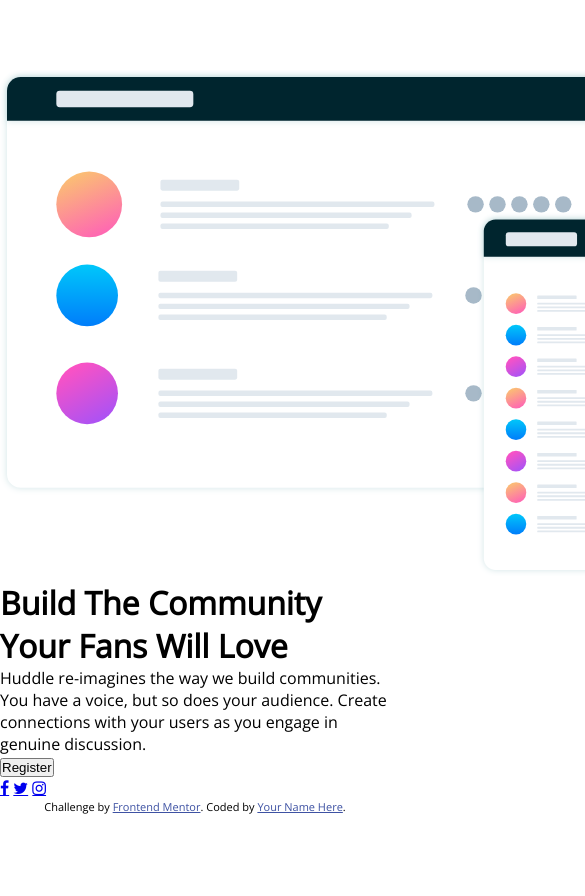
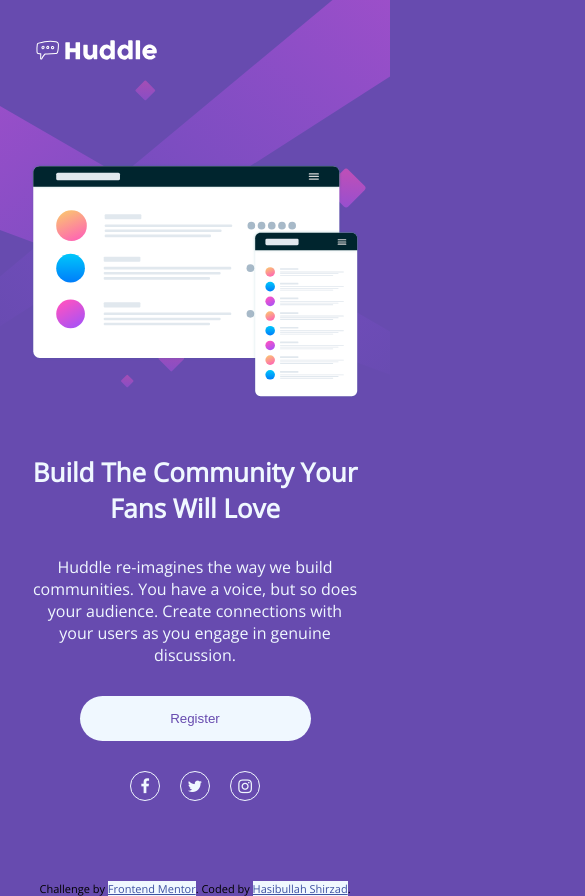
Before and after one commit to Haseebullah555/huddle-landing-page-with-single-introductory-section, a plain HTML site: page index.html in a window 390 px wide. Shown: the top 896 px of the page, 585 px wide, since content can reach past the window. Before the commit the page ends 844 px from the top, so only its background shows below. Drawn offline with nearby package versions, Linux system fonts and the light colour scheme.

Commit message:
add some final style and also add the developer's profile link

```diff
--- a/index.html
+++ b/index.html
@@ -16,10 +16,6 @@
   <title>Frontend Mentor | Huddle landing page with single introductory section</title>
 
   <!-- Feel free to remove these styles or customise in your own stylesheet 👍 -->
-  <style>
-    .attribution { font-size: 11px; text-align: center; }
-    .attribution a { color: hsl(228, 45%, 44%); }
-  </style>
 </head>
 <body>
   <main>
@@ -39,19 +35,19 @@
         </div>
       </div>
       <div class="footer">
-        <a href="#" class="fa fa-facebook"></a>
-        <a href="#" class="fa fa-twitter"></a>
-        <a href="#" class="fa fa-instagram"></a>
+        <div class="circle"><a href="#" class="fa fa-facebook"></a></div>
+        <div class="circle"><a href="#" class="fa fa-twitter"></a></div>
+        <div class="circle"><a href="#" class="fa fa-instagram"></a></div>
       </div>
+      <footer>
+        <p class="attribution">
+          Challenge by <a href="https://www.frontendmentor.io?ref=challenge" target="_blank">Frontend Mentor</a>.
+          Coded by <a href="https://www.frontendmentor.io/profile/Haseebullah555">Hasibullah Shirzad</a>.
+        </p>
+      </footer>
     </div>
   </main>
 
 
-  <footer>
-    <p class="attribution">
-      Challenge by <a href="https://www.frontendmentor.io?ref=challenge" target="_blank">Frontend Mentor</a>.
-      Coded by <a href="#">Your Name Here</a>.
-    </p>
-  </footer>
 </body>
 </html>
--- a/stylesheet.css
+++ b/stylesheet.css
@@ -1,3 +1,4 @@
+/* Global styling */
 :root{
     --violet: hsl(257, 40%, 49%);
     --soft-Magenta: hsl(300, 69%, 71%);
@@ -10,3 +11,125 @@
 html{
     font-family: 'Open Sans', sans-serif;
 }
+body{
+    background-color: var(--violet);
+    background-image: url("images/bg-desktop.svg");
+    background-repeat: no-repeat;
+    background-size: contain;
+}
+/* container styling */
+.header{
+
+    padding-bottom: 50px;
+}
+.container{
+    display: flex;
+    flex-direction: column;
+    justify-content: center;
+    padding: 50px;
+    gap: 50px;
+}
+.content{
+    display: flex;
+    align-items: flex-start;
+    justify-content: space-between;
+    color: aliceblue;
+    margin: -50px 0px;
+}
+.content img{
+    width: 100%;
+}
+.photo{
+    /* flex: 1; */
+    width: 60%;
+}
+.discription{
+    /* flex: 1; */
+    width: 35%;
+    padding-top: 50px;
+    display: flex;
+    flex-direction: column;
+    align-items: flex-start;
+    gap: 30px;
+}
+.discription button{
+    border: none;
+    background-color: aliceblue;
+    color:var(--violet);
+    border-radius: 30px;
+    padding: 15px 60px;
+}
+.footer{
+    display: flex;
+    justify-content: flex-end;
+    gap: 20px;
+    /* margin:0px 0px ; */
+}
+.circle{
+    width: 30px;
+    height: 30px;
+    border:1px solid aliceblue;
+    display: flex;
+    align-items: center;
+    justify-content: center;
+    border-radius: 50%;
+}
+.footer a{
+    text-decoration: none;
+    color: aliceblue;
+}
+.attribution {
+    font-size: 11px; text-align: center;
+}
+.attribution a {
+    color: hsl(228, 45%, 44%);
+    background-color: aliceblue;
+}
+@media screen and (max-width: 600px){
+    body{
+    background-image: url("images/bg-mobile.svg");
+}
+    .header img{
+        width: 130px;
+        height: 100px;
+    }
+    .container{
+        padding: 0px 30px;
+    }
+    .content{
+    display: flex;
+    flex-direction: column;
+    align-items: center;
+    justify-content: space-between;
+    color: aliceblue;
+}
+
+.photo{
+    width: 100%;
+}
+.discription{
+    width: 100%;
+    padding-top: 50px;
+    display: flex;
+    flex-direction: column;
+    align-items: center;
+    justify-content: center;
+    gap: 30px;
+    text-align: center;
+}
+.content img{
+    padding-top: 8px;
+}
+.discription h1{
+    font-size: 26px;
+}
+.discription button{
+    width: 70%;
+}
+.footer{
+    display: flex;
+    justify-content: center;
+    gap: 20px;
+    margin:30px 0px ;
+}
+}
```
